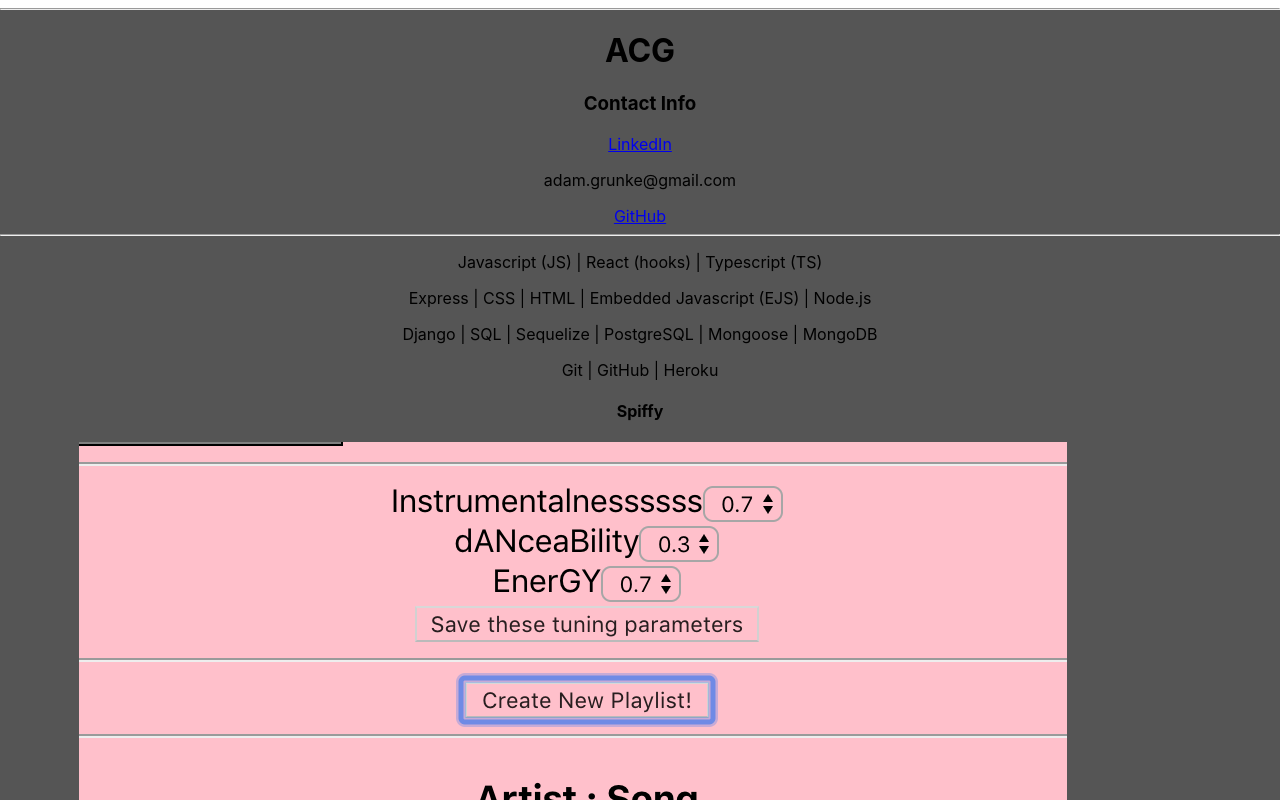
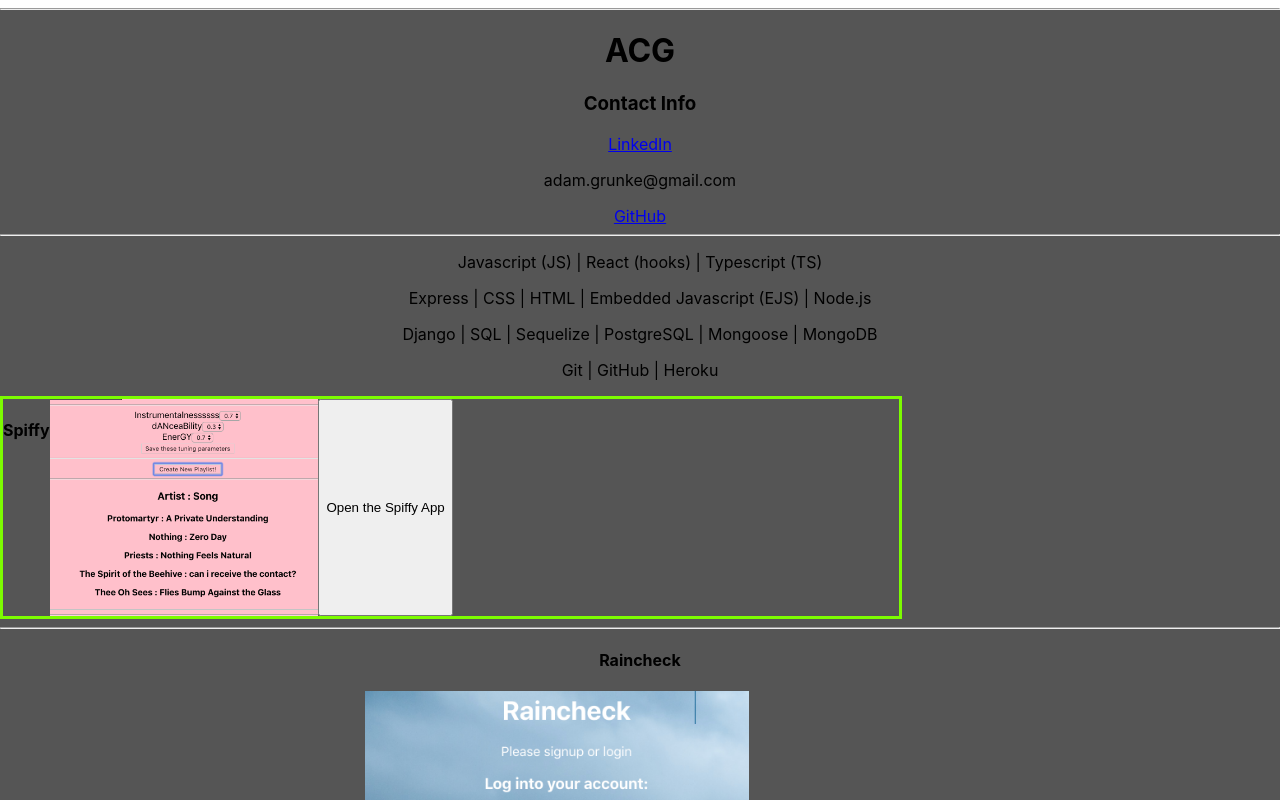
Before and after one commit to adamgrunke/portfolio-react-typescript, a React (Create React App) app: page / in a window 1280 px wide. Shown: the top 800 px of the page. Built offline with nearby package versions, Linux system fonts and the light colour scheme.

Commit message:
updated links to linkedin

```diff
--- a/src/components/AllApps.tsx
+++ b/src/components/AllApps.tsx
@@ -8,7 +8,6 @@ const AllApps: React.FC = () => {
 
     return(
         <div>
-
             <Spiffy/>
             <hr/>
             <RainCheck/>
--- a/src/components/Checkers.tsx
+++ b/src/components/Checkers.tsx
@@ -6,7 +6,8 @@ const Checkers: React.FC = () => {
 
     function openCheckersApp(e: React.MouseEvent): void {
         e.preventDefault()
-        const url: string = "https://adamgrunke.github.io/checkers/"
+        // const url: string = "https://adamgrunke.github.io/checkers/"
+        const url: string = "https://www.linkedin.com/in/adamgrunke/"
         window.open(url, 'blank')
     }
 
--- a/src/components/CleanUp.tsx
+++ b/src/components/CleanUp.tsx
@@ -5,7 +5,8 @@ const CleanUp: React.FC = () => {
 
     function openCleanUpApp(e: React.MouseEvent): void {
         e.preventDefault()
-        const url: string = "https://warm-oasis-21230.herokuapp.com/"
+        // const url: string = "https://warm-oasis-21230.herokuapp.com/"
+        const url: string = "https://www.linkedin.com/in/adamgrunke/"
         window.open(url, 'blank')
     }
     return(
--- a/src/components/RainCheck.tsx
+++ b/src/components/RainCheck.tsx
@@ -5,7 +5,8 @@ const RainCheck: React.FC = () => {
 
     function openRainCheckApp(e: React.MouseEvent): void {
         e.preventDefault()
-        const url: string = "https://fathomless-temple-87598.herokuapp.com"
+        // const url: string = "https://fathomless-temple-87598.herokuapp.com"
+        const url: string = "https://www.linkedin.com/in/adamgrunke/"
         window.open(url, 'blank')
     }
 
--- a/src/components/Spiffy.tsx
+++ b/src/components/Spiffy.tsx
@@ -1,18 +1,19 @@
 import React from 'react';
+import '../style/ProjectComponent.css';
 import spiffyImg from '../img/spiffy.png';
-// import '../style';
 
 
 const Spiffy: React.FC = () => {
 
     function openSpiffyApp(e: React.MouseEvent): void {
         e.preventDefault()
-        const url: string = "https://afternoon-shore-37936.herokuapp.com/"
+        // const url: string = "https://afternoon-shore-37936.herokuapp.com/"
+        const url: string = "https://www.linkedin.com/in/adamgrunke/"
         window.open(url, 'blank')
     }
 
     return(
-        <div>
+        <div className="container">
             <h4>Spiffy</h4>
             <img className="app-image" src={spiffyImg} alt="spiffy"></img>
             <button onClick={openSpiffyApp}>Open the Spiffy App</button>
--- a/src/style/ProjectComponent.css
+++ b/src/style/ProjectComponent.css
@@ -1,5 +1,8 @@
-.webapp {
+.container {
+    display: flex;
     border: 3px solid lawngreen;
+    width: 70%;
+
 }
 
 .app-image {
```
Also changed, not shown: src/style/App.css (line endings or trailing spaces).
